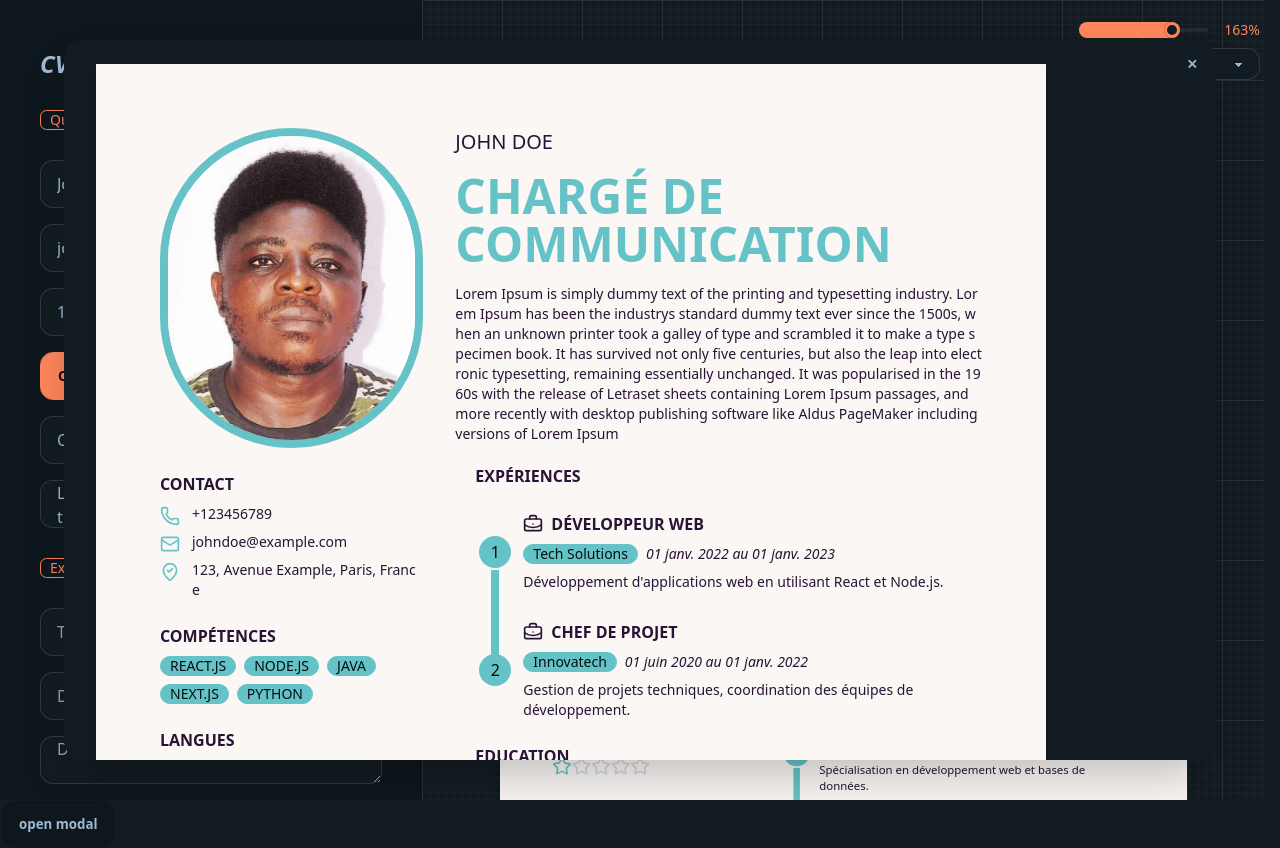
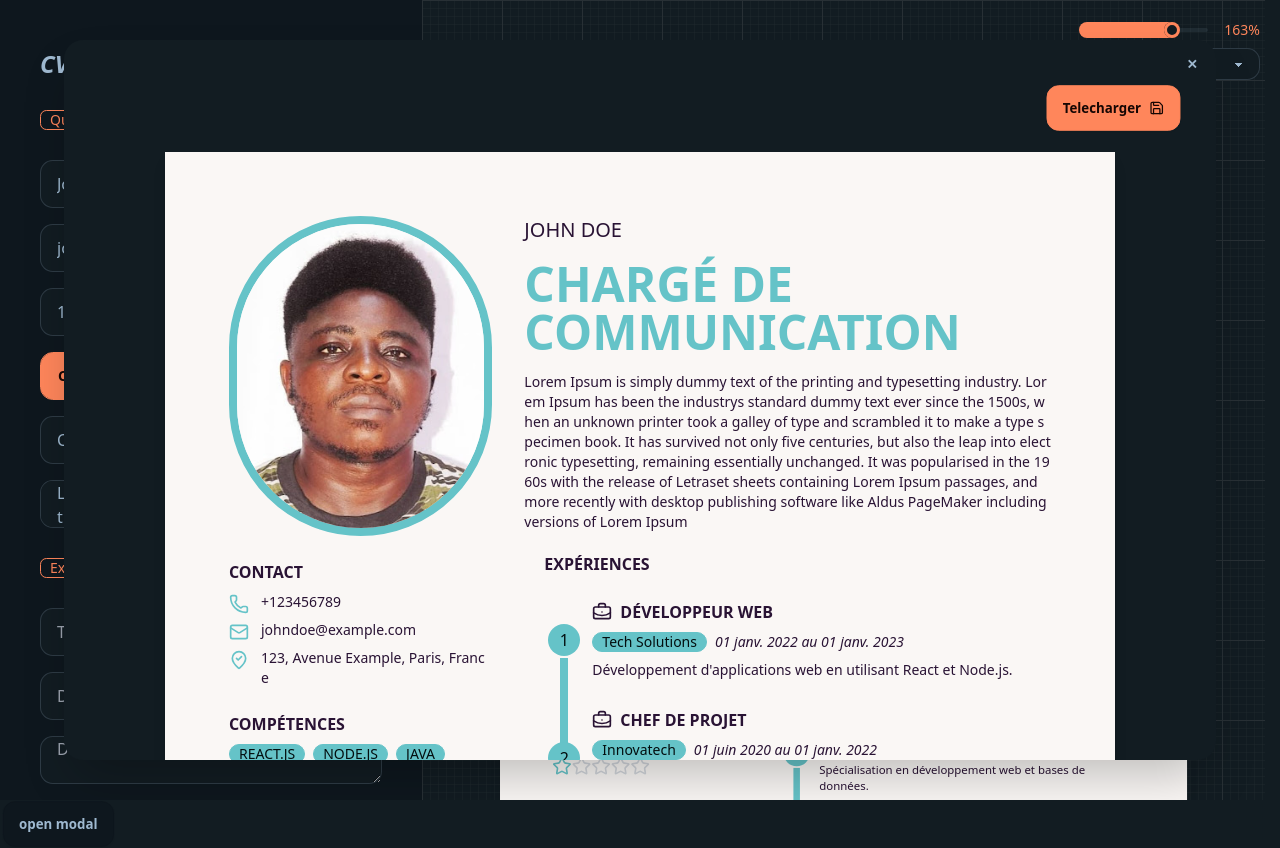
Before and after one commit to noelfoka/cd-pdf-creator, a Next.js app: page / in a window 1280 px wide. Both pictures are taken after a click on the button "Prévisualisez". Built offline with nearby package versions, Linux system fonts and the light colour scheme.

Commit message:
download

```diff
--- a/app/components/CVPreview.tsx
+++ b/app/components/CVPreview.tsx
@@ -31,6 +31,7 @@ type Props = {
   language: Language[];
   skills: Skill[];
   hobies: Hobby[];
+  download?: boolean;
 };
 
 function formatDate(dateString: string): string {
@@ -84,10 +85,11 @@ const CVPreview: React.FC<Props> = ({
   language,
   skills,
   hobies,
+  download
 }) => {
   return (
     <div
-      className={`flex p-16 w-[950px] h-[1200px] shadow-lg`}
+      className={`flex p-16 w-[950px] h-[1200px] shadow-lg ${download ? "mb-10" : ""}`}
       data-theme={theme}
     >
       <div className="flex flex-col w-1/3">
--- a/app/page.tsx
+++ b/app/page.tsx
@@ -1,6 +1,6 @@
 "use client";
 
-import { Eye, RotateCw } from "lucide-react";
+import { Eye, RotateCw, Save } from "lucide-react";
 import Image from "next/image";
 import PersonalDetailsForm from "./components/PersonalDetailsForm";
 import { useEffect, useState } from "react";
@@ -314,7 +314,16 @@ export default function Home() {
                 ✕
               </button>
             </form>
-            <div>
+            <div className="mt-5">
+              <div className="flex justify-end mb-5">
+                <button className="btn btn-primary">
+                  Telecharger
+                  <Save className="w-4" />
+                </button>
+              </div>
+
+              <div className="w-full max-w-full overflow-auto">
+                <div className="w-full max-w-full flex justify-center items-center">
                   <CVPreview
                     personalDetails={personalDetails}
                     file={file}
@@ -325,7 +334,10 @@ export default function Home() {
                     language={language}
                     skills={skills}
                     hobies={hobbies}
+                    download={true}
                   />
+                </div>
+              </div>
             </div>
           </div>
         </dialog>
```
Lines whose indentation alone changed are shown as unchanged.
